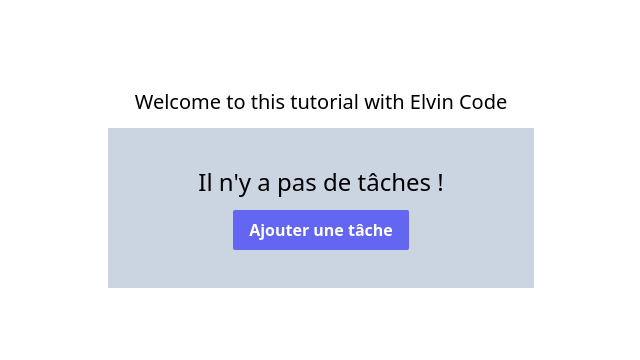
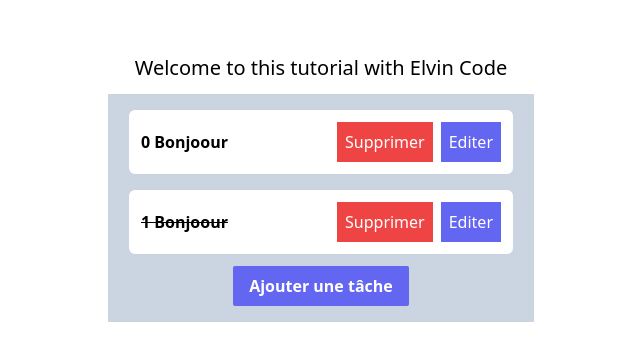
Before and after one commit to ElvinKyungu/compositionAPI, a Vue app: page / in a window 1280 px wide. Shown: the part 212-572 px from the top of the page, without its empty margins (319-959 px from the left). Built offline with nearby package versions, Linux system fonts and the light colour scheme.

Commit message:
add dynamic line-through on a completed task

```diff
--- a/src/App.vue
+++ b/src/App.vue
@@ -2,21 +2,26 @@
   import {ref} from 'vue'
 
   const message = ref("Welcome to this tutorial with Elvin Code");
-  const showFormular = ref(false)
+  const showFormular = ref(false);
   const tasks = ref([
-    // {id: 1, label: "Bonjoour", level : false},
-    // {id: 2, label: "Bonjoour", level : false},
-    // {id: 3, label: "Bonjoour", level : false},
-    // {id: 4, label: "Bonjoour", level : false}
+    {id: 1, label: "Bonjoour", purchased: false, level : false},
+    {id: 2, label: "Bonjoour", purchased: true, level : false},
   ])
+  var filteredTasks = ref(tasks.value)
+  // const filterTaks = ()=>{
+  //   filteredTasks = tasks.value.filter(task => task.level);
+  //   console.log(filteredTasks);
+
+  // }
   const newTaskValue = ref("");
   const newTaskPriority = ref(false)
   const addingTask = ()=>{
     tasks.value.push({
       id : tasks.value.length +1,
       label: newTaskValue.value,
+      purchased: false,
       level: newTaskPriority.value
-    })
+    });
   }
 </script>
 
@@ -83,13 +88,18 @@
 
       <ul class="space-y-4" v-if="tasks.length != 0">
         <li
-          v-for="({id, label}) in tasks" :key="id"
+          v-for="({id, label, purchased}, index) in tasks"
+          :key="id"
           class="
             p-3 bg-white text-black rounded-md flex
             justify-between items-center w-96
           "
+
         >
-          <span class="font-semibold">{{ label }}</span>
+          <span
+            class="font-semibold"
+            :class="{ 'line-through': purchased}"
+          >{{ index }} {{ label }}</span>
           <div class="flex gap-2 text-white">
             <button class="bg-red-500 p-2 ">Supprimer</button>
             <button class="p-2 bg-indigo-500">Editer</button>
@@ -105,7 +115,10 @@
       </div>
       <button
         @click="showFormular=true"
-        class="bg-indigo-500 mt-3 cursor-pointer text-white px-4 py-2 rounded-sm font-semibold"
+        class="
+          bg-indigo-500 mt-3 cursor-pointer
+          text-white px-4 py-2 rounded-sm font-semibold
+        "
       >
         Ajouter une tâche
       </button>
@@ -114,5 +127,7 @@
 </template>
 
 <style scoped>
-
+.purchased{
+  text-decoration: dashed;
+}
 </style>
```
